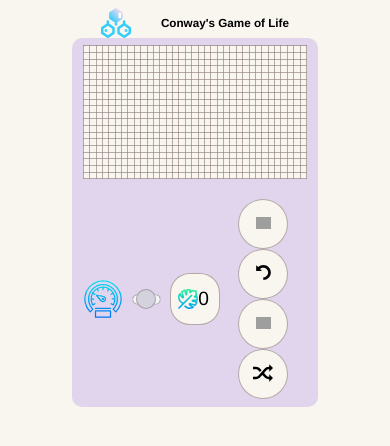
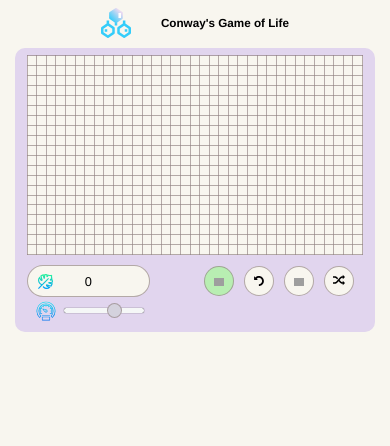
Before and after one commit to zyakdi/game-of-life, a Vue app: page /#/ in a window 390 px wide. Shown: the top 446 px of the page. Built offline with nearby package versions, Linux system fonts and the light colour scheme; grey boxes are pictures that could not be loaded.

Commit message:
Add responsive design

```diff
--- a/src/components/ControlPanel.vue
+++ b/src/components/ControlPanel.vue
@@ -5,8 +5,8 @@
       <input
         v-model.number="speedValue"
         type="range"
-        :min="MIN_SPEED"
-        max="1000"
+        :min="MIN_FREQUENCY_MS"
+        :max="MAX_FREQUENCY_MS"
       />
     </div>
     <div class="cells-counter">
@@ -15,7 +15,7 @@
       <div />
     </div>
     <div class="controls">
-      <button class="play-pause-btn" @click="onClickPlayPause">
+      <button class="play-pause-btn" :class="{red: isPlaying, green: !isPlaying}" @click="onClickPlayPause">
         <img v-if="isPlaying" src="../assets/pause-icon.svg" alt="Pause game" />
         <img v-else src="../assets/play-icon.svg" alt="Play game" />
       </button>
@@ -39,8 +39,8 @@ type Data = {
   speedValue: number;
   intervalRef: number | undefined;
   isPlaying: boolean;
-  MIN_SPEED?: number;
-  MAX_SPEED?: number;
+  MIN_FREQUENCY_MS?: number;
+  MAX_FREQUENCY_MS?: number;
 };
 
 export default Vue.extend({
@@ -76,7 +76,7 @@ export default Vue.extend({
     },
   },
   data(): Data {
-    return { speedValue: 500, intervalRef: undefined, isPlaying: false };
+    return { speedValue: 1000, intervalRef: undefined, isPlaying: false };
   },
   watch: {
     speedValue: function() {
@@ -84,8 +84,8 @@ export default Vue.extend({
     },
   },
   created() {
-    this.MIN_SPEED = 100;
-    this.MAX_SPEED = 1000;
+    this.MIN_FREQUENCY_MS = 50;
+    this.MAX_FREQUENCY_MS = 1500;
   },
   beforeDestroy() {
     clearInterval(this.intervalRef);
@@ -101,10 +101,10 @@ export default Vue.extend({
       this.resetGame();
     },
     play() {
-      if (this.MIN_SPEED && this.MAX_SPEED) {
+      if (this.MIN_FREQUENCY_MS && this.MAX_FREQUENCY_MS) {
         this.intervalRef = setInterval(
           this.computeCells,
-          this.MAX_SPEED - this.speedValue + this.MIN_SPEED
+          this.MAX_FREQUENCY_MS - this.speedValue + this.MIN_FREQUENCY_MS
         );
         this.isPlaying = true;
       }
@@ -129,7 +129,6 @@ export default Vue.extend({
 .container {
   display: flex;
   flex-flow: row nowrap;
-  align-items: center;
   width: 100%;
   justify-content: space-between;
   margin-top: 20px;
@@ -148,12 +147,11 @@ export default Vue.extend({
 }
 
 .cells-counter {
-  width: 100px;
   height: 50px;
+  width: 15%;
   border: 1px solid rgba(146, 131, 131, 0.664);
   border-radius: 20px;
   background-color: rgb(248, 246, 239);
-  width: 15%;
   padding: 0 3%;
   display: flex;
   flex-flow: row;
@@ -177,7 +175,7 @@ export default Vue.extend({
 
 .controls {
   display: flex;
-  flex-flow: row wrap;
+  flex-flow: row nowrap;
   justify-content: center;
   width: 40%;
 }
@@ -190,10 +188,24 @@ button {
   border: 1px solid rgba(146, 131, 131, 0.664);
   margin: 0 5px;
   background-color: rgb(248, 246, 239);
+  padding: 8px 5px 5px 5px;
+  outline: none;
+}
+
+button:active {
+  background-color: rgb(179, 179, 179);
 }
 
 .random-btn > img {
   width: 20px;
+}
+
+.green {
+  background-color: rgba(176, 243, 167, 0.849);
+}
+
+.red {
+  background-color: rgb(236, 149, 149);
 }
 
 .play-pause-btn > img {
@@ -298,4 +310,98 @@ input[type="range"]:focus::-ms-fill-lower {
 input[type="range"]:focus::-ms-fill-upper {
   background: #f5f7f7;
 }
+
+@media screen and (max-width: 750px) {
+  .container {
+    flex-flow: row wrap;
+    align-items: center;
+    justify-content: safe;
+    margin-top: 10px;
+  }
+
+  .cells-counter {
+    order: 0;
+    height: 30px;
+    width: 30%;
+    border: 1px solid rgba(146, 131, 131, 0.664);
+    border-radius: 20px;
+    background-color: rgb(248, 246, 239);
+    padding: 0 3%;
+    display: flex;
+    flex-flow: row;
+    align-items: center;
+    justify-content: space-between;
+  }
+
+  .cells-counter > p {
+    text-align: center;
+    font-size: 0.8em;
+    font-weight: 400;
+  }
+
+  .cells-counter > img {
+    width: 15px;
+  }
+
+  .cells-counter > div {
+    width: 15px;
+  }
+
+  .controls {
+    order: 1;
+    width: 50%;
+  }
+
+  .speed-range {
+    order: 2;
+  }
+
+  .speed-range > img {
+    width: 20px;
+  }
+
+  input[type="range"] {
+    -webkit-appearance: none;
+    width: 60%;
+    margin: 0 8px;
+  }
+
+  input[type="range"]::-webkit-slider-runnable-track {
+    height: 5px;
+  }
+
+  input[type="range"]::-webkit-slider-thumb {
+    box-shadow: 0px 0px 0px #000031;
+    border: 1px solid rgba(146, 131, 131, 0.664);
+    height: 15px;
+    width: 15px;
+    border-radius: 20px;
+    background: #d4d2dd;
+    cursor: pointer;
+    -webkit-appearance: none;
+    margin-top: -5px;
+  }
+
+  button {
+    width: 30px;
+    height: 30px;
+    padding: 5px;
+  }
+
+  .random-btn > img {
+    width: 12px;
+  }
+
+  .play-pause-btn > img {
+    width: 10px;
+  }
+
+  .next-btn > img {
+    width: 10px;
+  }
+
+  .reset-btn > img {
+    width: 10px;
+  }
+}
 </style>
--- a/src/components/GameBoard.vue
+++ b/src/components/GameBoard.vue
@@ -129,8 +129,9 @@ export default Vue.extend({
   display: flex;
   flex-flow: column nowrap;
   align-items: center;
-  width: 60%;
+  width: 1000px;
   margin: auto;
+  margin-top: 20px;
   background-color: rgb(225, 213, 238);
   padding: 2% 3%;
   border-radius: 10px;
@@ -156,4 +157,11 @@ td.alive {
 td.dead:hover {
   background-color: rgb(183, 164, 189);
 }
+
+@media screen and (max-width: 1150px) {
+  .game-board {
+    width: 90%;
+    margin-top: 10px;
+  }
+}
 </style>
```
